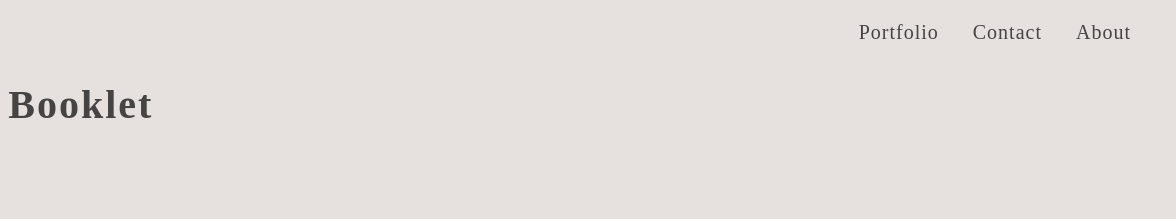
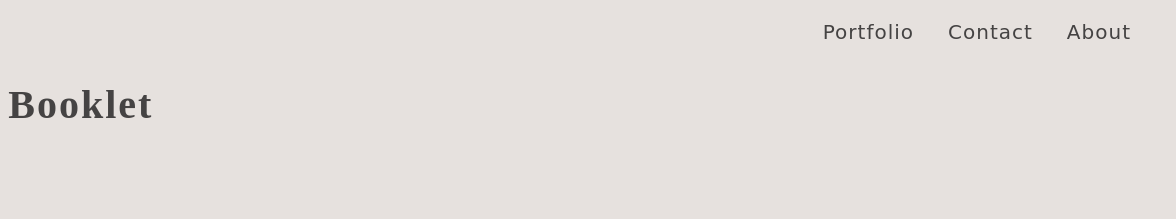
Before and after one commit to LIYIYAP/liyiyap.github.io, a plain HTML site: page Portfolio-project-booklet.html in a window 1280 px wide. Shown: the top 219 px of the page, 104-1280 px from the left. Drawn offline with Linux system fonts and the light colour scheme; grey boxes are pictures that could not be loaded.

Commit message:
Update Portfolio-project-booklet.css

```diff
--- a/Portfolio-project-booklet.css
+++ b/Portfolio-project-booklet.css
@@ -24,7 +24,7 @@
 	margin-top: 0;
 	margin-right: 30px;
 	margin-bottom: 0;
-	font-family: bebas-neue;
+	font-family: 'Bebas Neue', cursive;
 	font-style: normal;
 	font-weight: 400;
 	letter-spacing: 1px;
```
